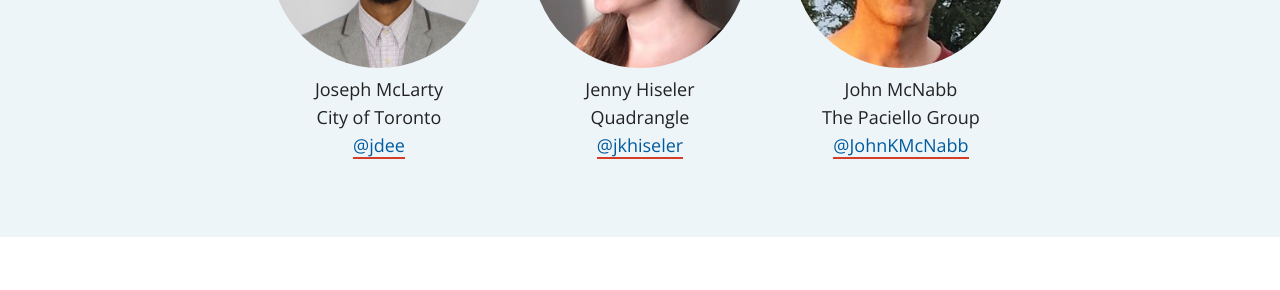
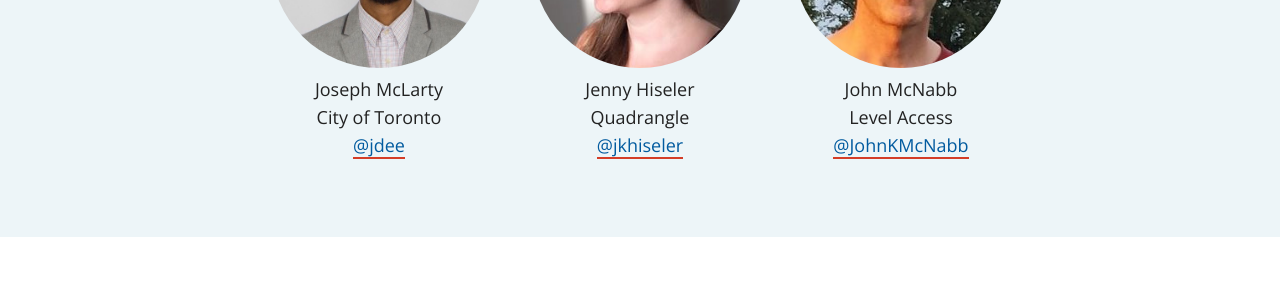
Before and after one commit to a11yTO/static-gaming-site, a Jekyll site: the page built from organizers.html, in a window 1280 px wide. Shown: the part 1128-1418 px from the top of the page. Built offline with Jekyll 4.4.1, drawn with Linux system fonts in a browser that asks for light colours.

Commit message:
Update John's place of employment

```diff
--- a/organizers.html
+++ b/organizers.html
@@ -2,62 +2,62 @@
 layout: page
 title: Organizers
 id: organizers
-description: Meet the our team!
+description: Meet our organizing team!
 ---
 
           <ul class="team">
             <li>
-              <img src="assets/organizers/BG4.jpg" alt="Photo of Billy Gregory's beard" class="organizer__image">
+              <img src="/assets/organizers/BG4.jpg" alt="Photo of Billy Gregory's beard" class="organizer__image">
               <p>Billy Gregory</p>
               <p>The Paciello Group</p>
               <p><a href="https://twitter.com/thebillygregory">@thebillygregory</a></p>
             </li>
             <li>
-              <img src="assets/organizers/oskarWestin240.jpg" alt="Oskar sitting on a Turtle Statue (off screen) trying to look casually respectable." class="organizer__image">
+              <img src="/assets/organizers/oskarWestin240.jpg" alt="Oskar sitting on a Turtle Statue (off screen) trying to look casually respectable." class="organizer__image">
               <p>Oskar Westin</p>
               <p>TELUS Digital</p>
               <p><a href="https://twitter.com/oskarwestinTO">@oskarwestinTO</a></p>
             </li>
             <li>
-              <img src="assets/organizers/johnny.jpg" alt="Photo of Johnny Taylor looking in Billy's direction patiently waiting for something ridiculous to happen. It won't be a long wait." class="organizer__image">
+              <img src="/assets/organizers/johnny.jpg" alt="Photo of Johnny Taylor looking in Billy's direction patiently waiting for something ridiculous to happen. It won't be a long wait." class="organizer__image">
               <p>Johnny Taylor</p>
               <p>abledaccess</p>
               <p><a href="https://twitter.com/abledaccess">@abledaccess</a></p>
             </li>
             <li>
-              <img src="assets/organizers/lisa-web-240-240.jpg" alt="Photo of Lisa Folkerson." class="organizer__image">
+              <img src="/assets/organizers/lisa-web-240-240.jpg" alt="Photo of Lisa Folkerson." class="organizer__image">
               <p>Lisa Folkerson</p>
               <p>Critical Mass</p>
               <p><a href="https://twitter.com/lisafolkerson">@lisafolkerson</a></p>
             </li>
             <li>
-              <img src="assets/organizers/Chris-1.jpg" alt="Photo of Chis Gaulin; handsome devil in a blue shirt" class="organizer__image">
+              <img src="/assets/organizers/Chris-1.jpg" alt="Photo of Chis Gaulin; handsome devil in a blue shirt" class="organizer__image">
               <p>Chris Gaulin</p>
               <p>Whiteflash</p>
               <p><a href="https://twitter.com/cgaulin">@cgaulin</a></p>
             </li>
             <li>
-              <img src="assets/organizers/NellChitty-WEB-240px.jpg" alt="Photo of Nell Chitty" class="organizer__image">
+              <img src="/assets/organizers/NellChitty-WEB-240px.jpg" alt="Photo of Nell Chitty" class="organizer__image">
               <p>Nell Chitty</p>
               <p>City of Toronto</p>
               <p><a href="https://twitter.com/nellchitty">@nellchitty</a></p>
             </li>
             <li>
-              <img src="assets/organizers/jdee.jpg" alt="Photo of Joseph McLarty" class="organizer__image">
+              <img src="/assets/organizers/jdee.jpg" alt="Photo of Joseph McLarty" class="organizer__image">
               <p>Joseph McLarty</p>
               <p>City of Toronto</p>
               <p><a href="https://twitter.com/jdee">@jdee</a></p>
             </li>
             <li>
-              <img src="assets/organizers/jenny.jpg" alt="Photo of Jenny Hiseler" class="organizer__image">
+              <img src="/assets/organizers/jenny.jpg" alt="Photo of Jenny Hiseler" class="organizer__image">
               <p>Jenny Hiseler</p>
               <p>Quadrangle</p>
               <p><a href="https://twitter.com/jkhiseler">@jkhiseler</a></p>
             </li>
             <li>
-              <img src="assets/organizers/john-headshot.jpg" alt="Photo of John McNabb" class="organizer__image">
+              <img src="/assets/organizers/john-headshot.jpg" alt="Photo of John McNabb" class="organizer__image">
               <p>John McNabb</p>
-              <p>The Paciello Group</p>
+              <p>Level Access</p>
               <p><a href="https://twitter.com/JohnKMcNabb">@JohnKMcNabb</a></p>
             </li>
           </ul>
```
